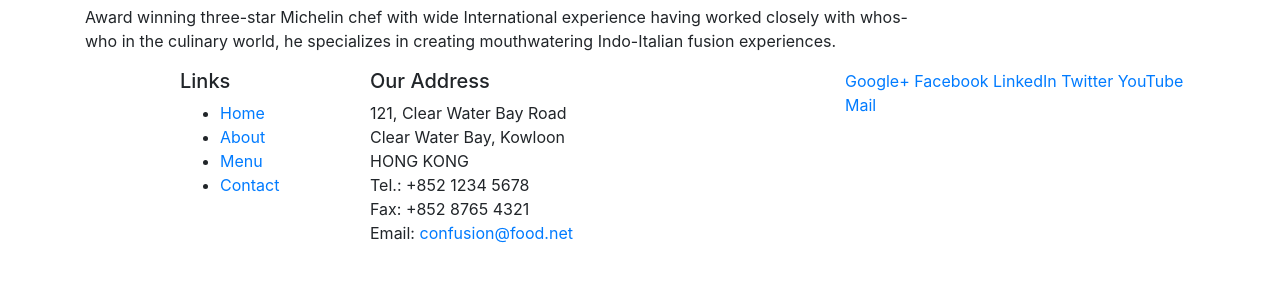
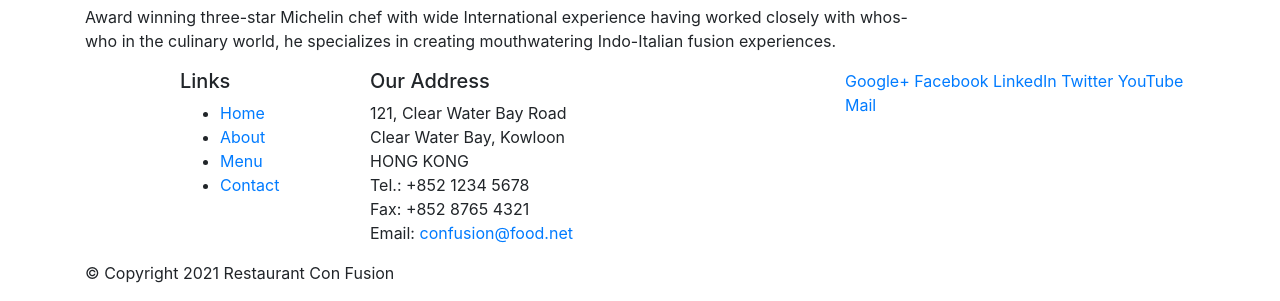
Before and after one commit to rohithkoteval/bootstrap, a website: page index.html in a window 1280 px wide. Shown: the part 603-904 px from the top of the page. Before the commit the page ends 864 px from the top, so only its background shows below. Drawn offline with nearby package versions, Linux system fonts and the light colour scheme.

Commit message:
bootstrap grid part-1

```diff
--- a/index.html
+++ b/index.html
@@ -96,7 +96,9 @@
                 </div>
            </div>
            <div class="row">
-                </div>
+               <div class="col-auto">
+                    <p>&copy; Copyright 2021 Restaurant Con Fusion</p>
+               </div>
            </div>
         </div>
     </footer>
```
